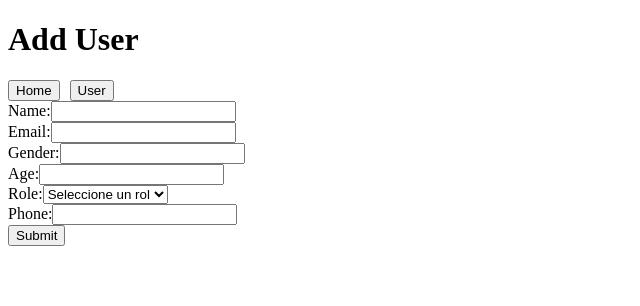
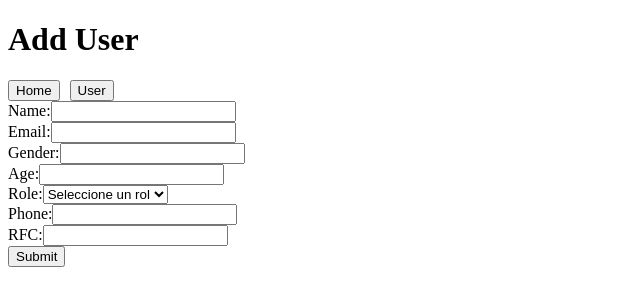
Before and after one commit to ElizabethArr/practica-CRUD, a Next.js app: page /users_add in a window 1280 px wide. Shown: the top 306 px of the page, without its empty margins (0-640 px from the left). Built offline with nearby package versions, Linux system fonts and the light colour scheme.

Commit message:
Se agrego el campo RFC

```diff
--- a/pages/users_add.tsx
+++ b/pages/users_add.tsx
@@ -9,6 +9,7 @@ export default function UsuariosPage() {
     age: "",
     role: "",
     phone: "",
+    rfc:"",
   });
 
   const [errors, setErrors] = useState({
@@ -16,6 +17,7 @@ export default function UsuariosPage() {
     age: "",
     phone: "",
     email: "",
+
   });
 
   const validateGender = (value: string) => {
@@ -54,6 +56,8 @@ export default function UsuariosPage() {
 
     return "";
   };
+
+
 
   const handlePhoneChange = (e: ChangeEvent<HTMLInputElement>) => {
     let { value } = e.target;
@@ -138,13 +142,16 @@ export default function UsuariosPage() {
     const phoneError = validatePhone(formData.phone);
     const emailError = validateEmail(formData.email);
 
-    if (genderError || ageError || phoneError || emailError) {
+
+     if (genderError || ageError || phoneError || emailError ) {
       setErrors({
         gender: genderError,
         age: ageError,
         phone: phoneError,
         email: emailError,
+
       });
+
       return;
     }
 
@@ -244,6 +251,19 @@ export default function UsuariosPage() {
           {errors.phone && <p style={{ color: "red" }}>{errors.phone}</p>}
         </div>
 
+        <div>
+          <label htmlFor="rfc">RFC:</label>
+          <input
+            type="text"
+            id="rfc"
+            name="rfc"
+            value={formData.rfc}
+            onChange={handleChange}
+            required
+          />
+          {/* {errors.phone && <p style={{ color: "red" }}>{errors.phone}</p>} */}
+        </div>
+
         <button type="submit">Submit</button>
       </form>
     </div>
```
